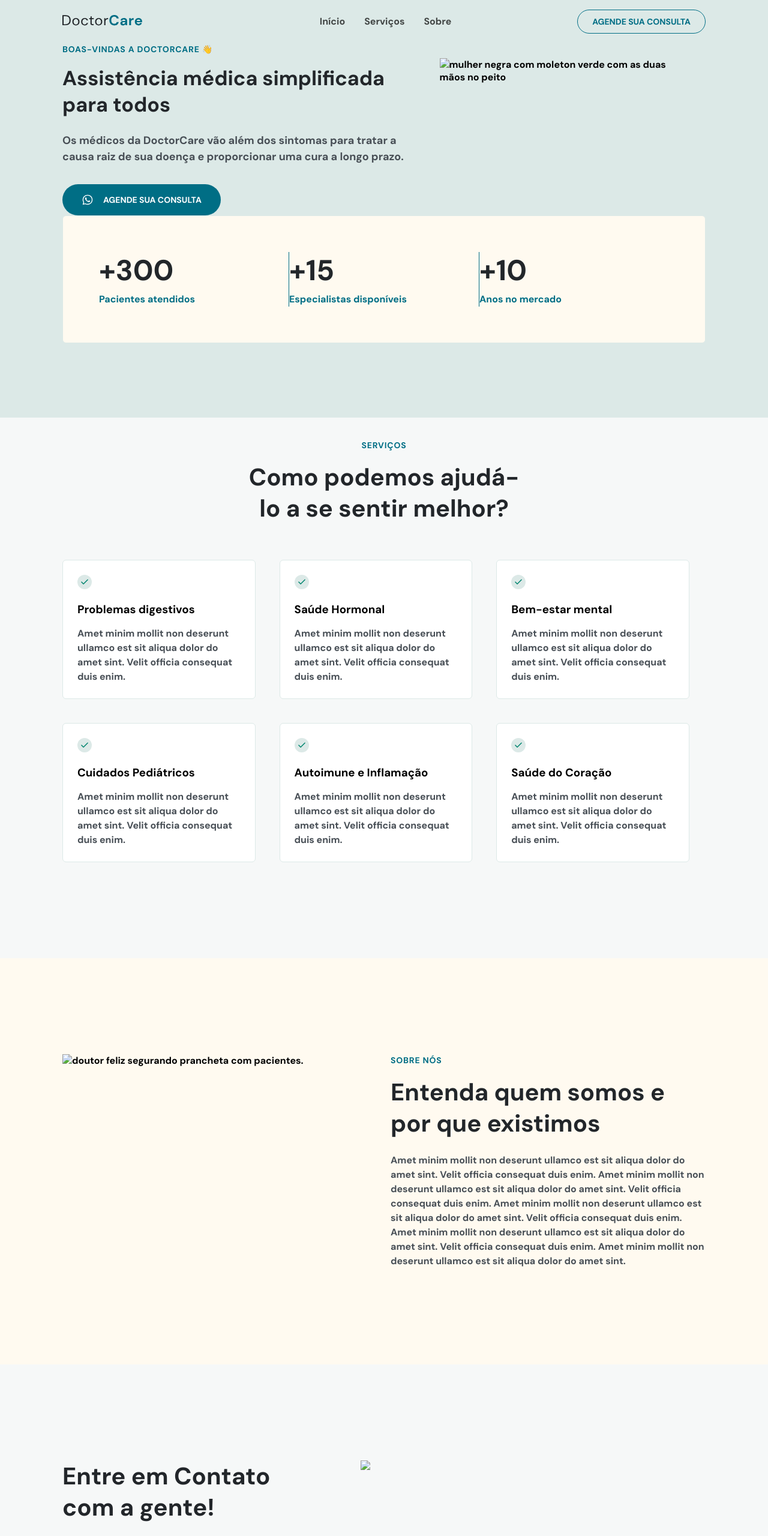
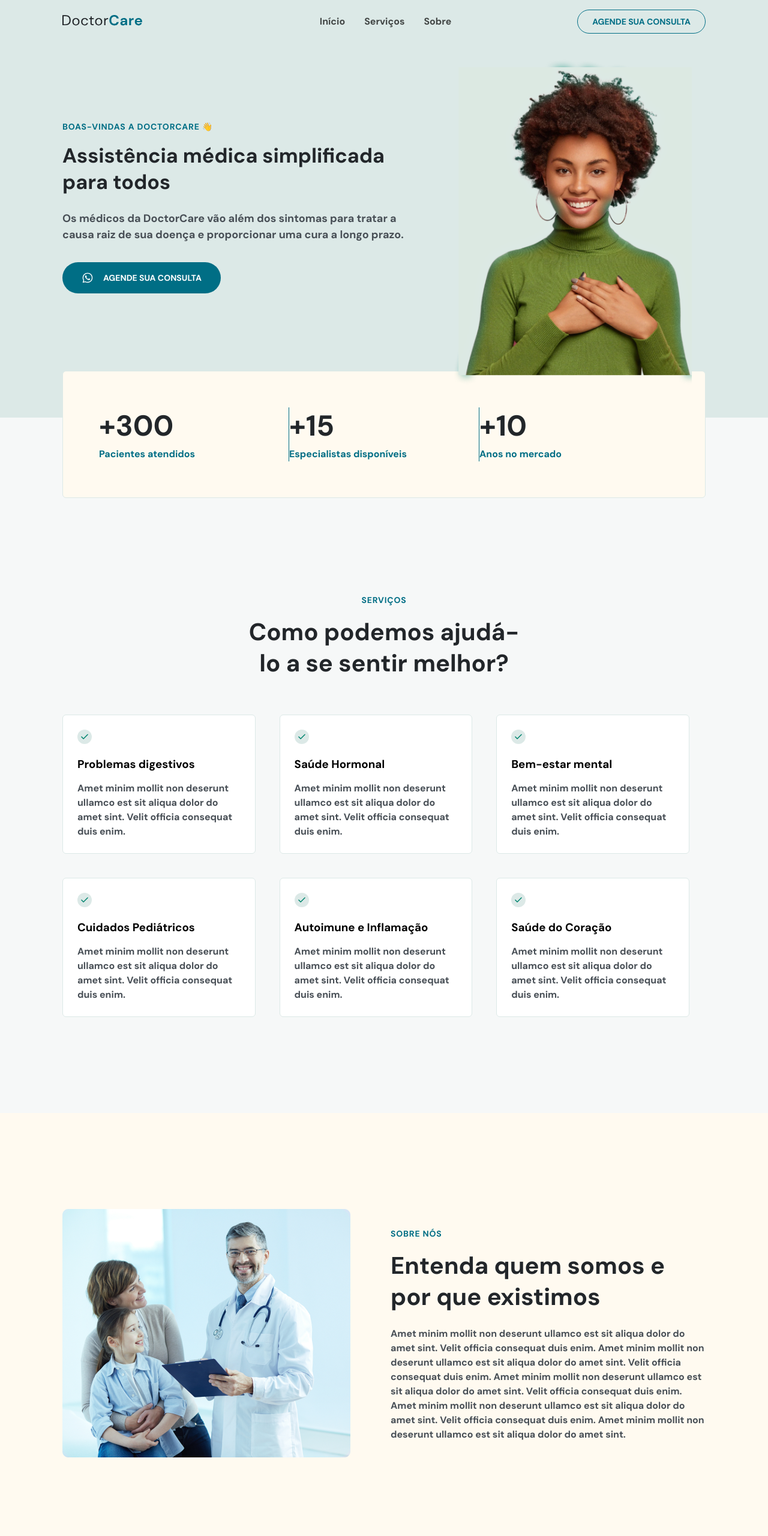
Before and after one commit to vilelalabs/doctorCareNlwOrigin, a plain HTML site: page index.html in a window 1280 px wide. Shown: the top 2560 px of the page at 60% size. Drawn offline with nearby package versions, Linux system fonts and the light colour scheme; the site is published under a folder, as on GitHub Pages, so addresses that start at the root find nothing.

Commit message:
ajustes de links relativos

```diff
--- a/index.html
+++ b/index.html
@@ -140,7 +140,7 @@
       </div>
 
       <div class="col-b">
-        <img src="/assets/mulher-negra-com-moleton-verde-com-as-duas-mãos-no-peito.png"
+        <img src="./assets/mulher-negra-com-moleton-verde-com-as-duas-mãos-no-peito.png"
           alt="mulher negra com moleton verde com as duas mãos no peito" />
 
       </div>
@@ -276,7 +276,7 @@
       </div>
 
       <div class="col-b">
-        <img src="/assets/doutor-feliz-segurando-prancheta-com-pacientes.png"
+        <img src="./assets/doutor-feliz-segurando-prancheta-com-pacientes.png"
           alt="doutor feliz segurando prancheta com pacientes." />
       </div>
     </div>
@@ -324,7 +324,7 @@
         </div>
       </div>
       <div class="col-b">
-        <img src="/assets/homem-usando-smartphone-e-sentado-no-sofa.png" />
+        <img src="./assets/homem-usando-smartphone-e-sentado-no-sofa.png" />
       </div>
     </div>
   </section>
@@ -424,7 +424,7 @@
 
   <script src="https://unpkg.com/scrollreveal"></script>
   <!--Scroll Reveal Library-->
-  <script src="main.js"></script>
+  <script src="./main.js"></script>
 </body>
 
 </html>
```
